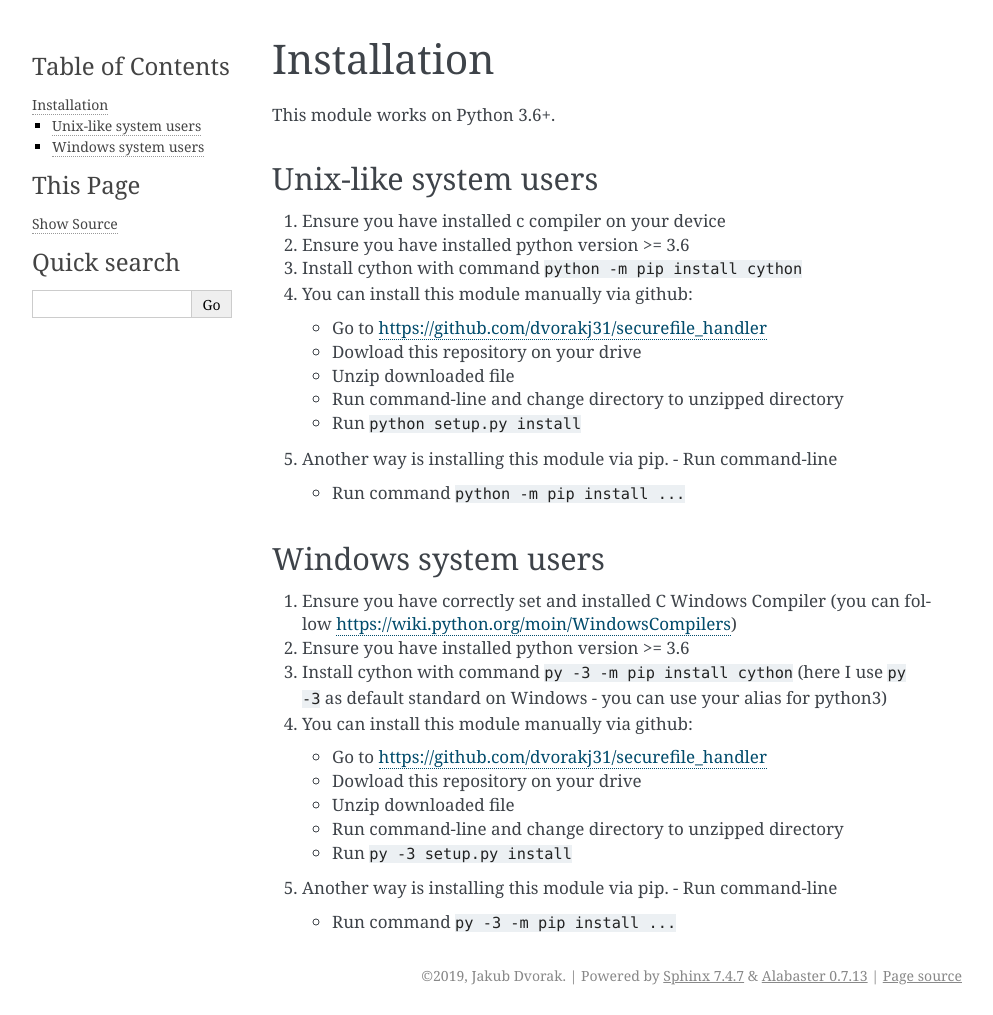
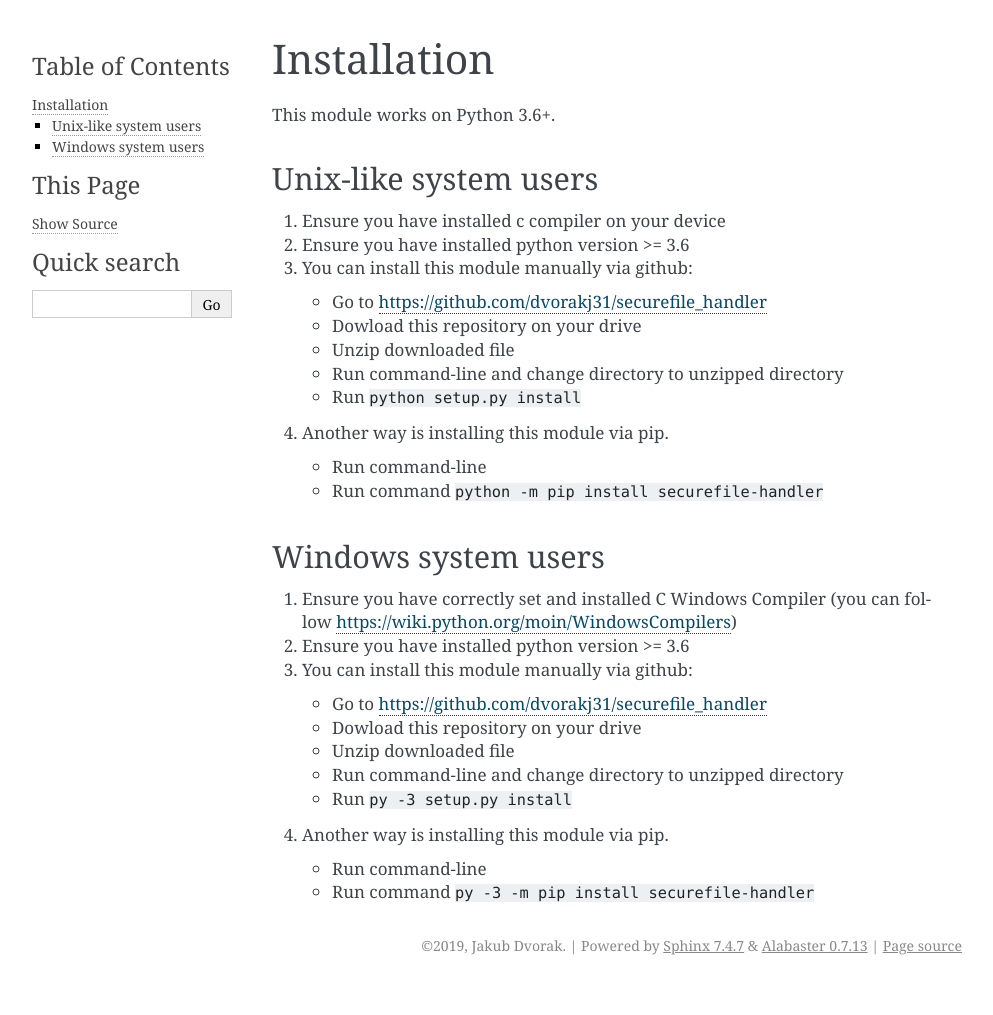
Before and after one commit to dvorakj31/securefile_handler, a Sphinx documentation site: the page built from docs/installation.rst, in a window 1280 px wide. Shown: the whole page, without its empty margins (148-1141 px from the left). Built offline with Sphinx 7.4.7, drawn with Linux system fonts in a browser that asks for light colours; after the commit the page ends 985 px from its top, so only the background shows below that.

Commit message:
setup change + readme change + windows test fix

```diff
--- a/docs/installation.rst
+++ b/docs/installation.rst
@@ -10,9 +10,7 @@ Unix-like system users
 
 2.  Ensure you have installed python version >= 3.6
 
-3.  Install cython with command ``python -m pip install cython``
-
-4.  You can install this module manually via github:
+3.  You can install this module manually via github:
 
     - Go to https://github.com/dvorakj31/securefile_handler
 
@@ -24,10 +22,11 @@ Unix-like system users
 
     - Run ``python setup.py install``
 
-5.  Another way is installing this module via pip.
+4.  Another way is installing this module via pip.
+
     - Run command-line
 
-    - Run command ``python -m pip install ...``
+    - Run command ``python -m pip install securefile-handler``
 
 Windows system users
 --------------------
@@ -36,9 +35,7 @@ Windows system users
 
 2.  Ensure you have installed python version >= 3.6
 
-3.  Install cython with command ``py -3 -m pip install cython`` (here I use ``py -3`` as default standard on Windows - you can use your alias for python3)
-
-4.  You can install this module manually via github:
+3.  You can install this module manually via github:
 
     - Go to https://github.com/dvorakj31/securefile_handler
 
@@ -50,7 +47,8 @@ Windows system users
 
     - Run ``py -3 setup.py install``
 
-5.  Another way is installing this module via pip.
+4.  Another way is installing this module via pip.
+
     - Run command-line
 
-    - Run command ``py -3 -m pip install ...``
+    - Run command ``py -3 -m pip install securefile-handler``
--- a/securefile_handler/__init__.py
+++ b/securefile_handler/__init__.py
@@ -1,5 +1,5 @@
-from securefile_handler.securefile_handler import shred, move_file, move_folder, remove_dirtree, remove_file
-from securefile_handler import errors
+from .securefile_handler import shred, move_file, move_folder, remove_dirtree, remove_file
+from . import errors
 
 
 __all__ = ['shred', 'move_file', 'move_folder', 'remove_dirtree', 'remove_file', 'errors']
--- /dev/null
+++ b/setup.cfg
@@ -0,0 +1,2 @@
+[aliases]
+test=pytest
```
Also changed, not shown: README.rst (+9 -11 lines), setup.py (+7 -8 lines), 3 other files.
